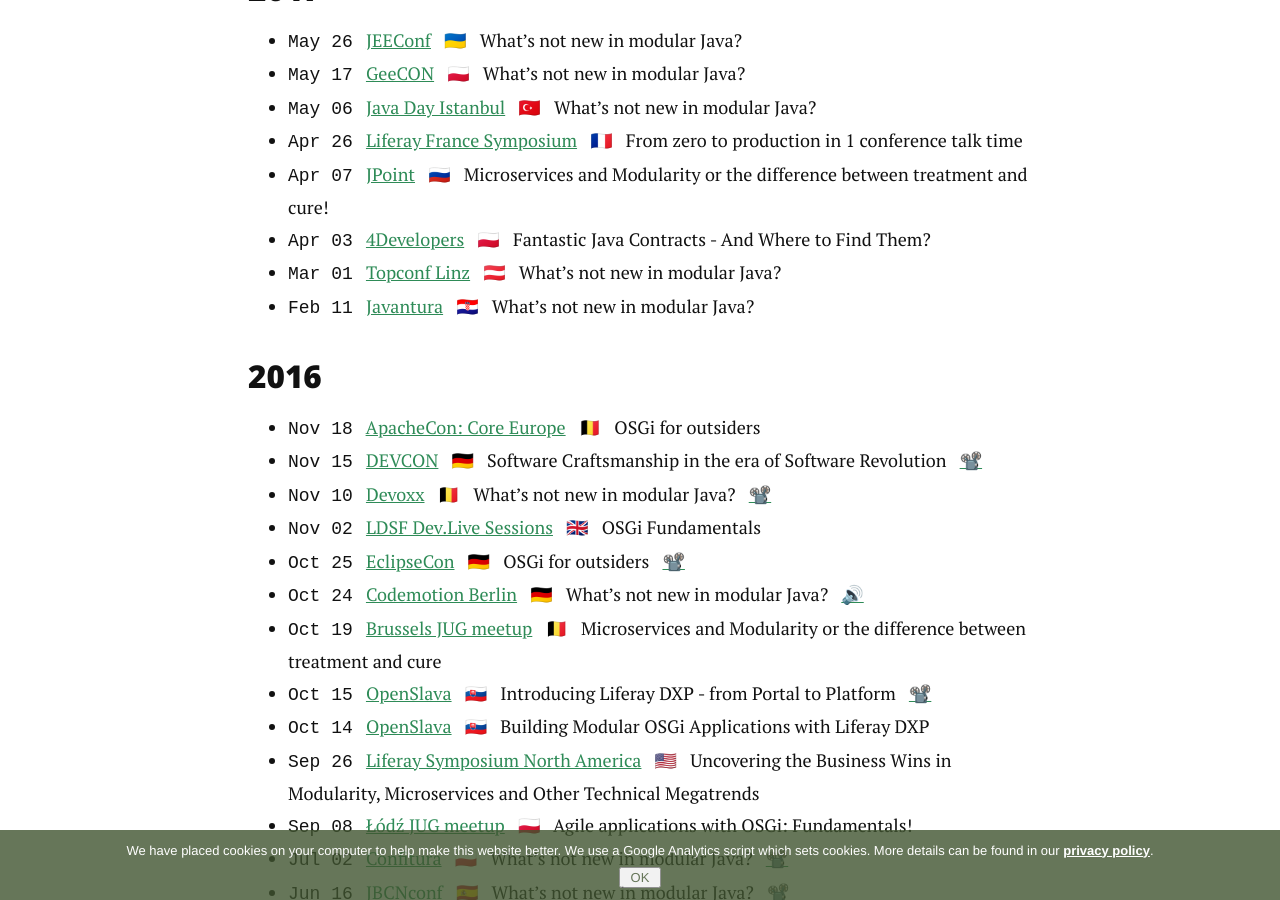
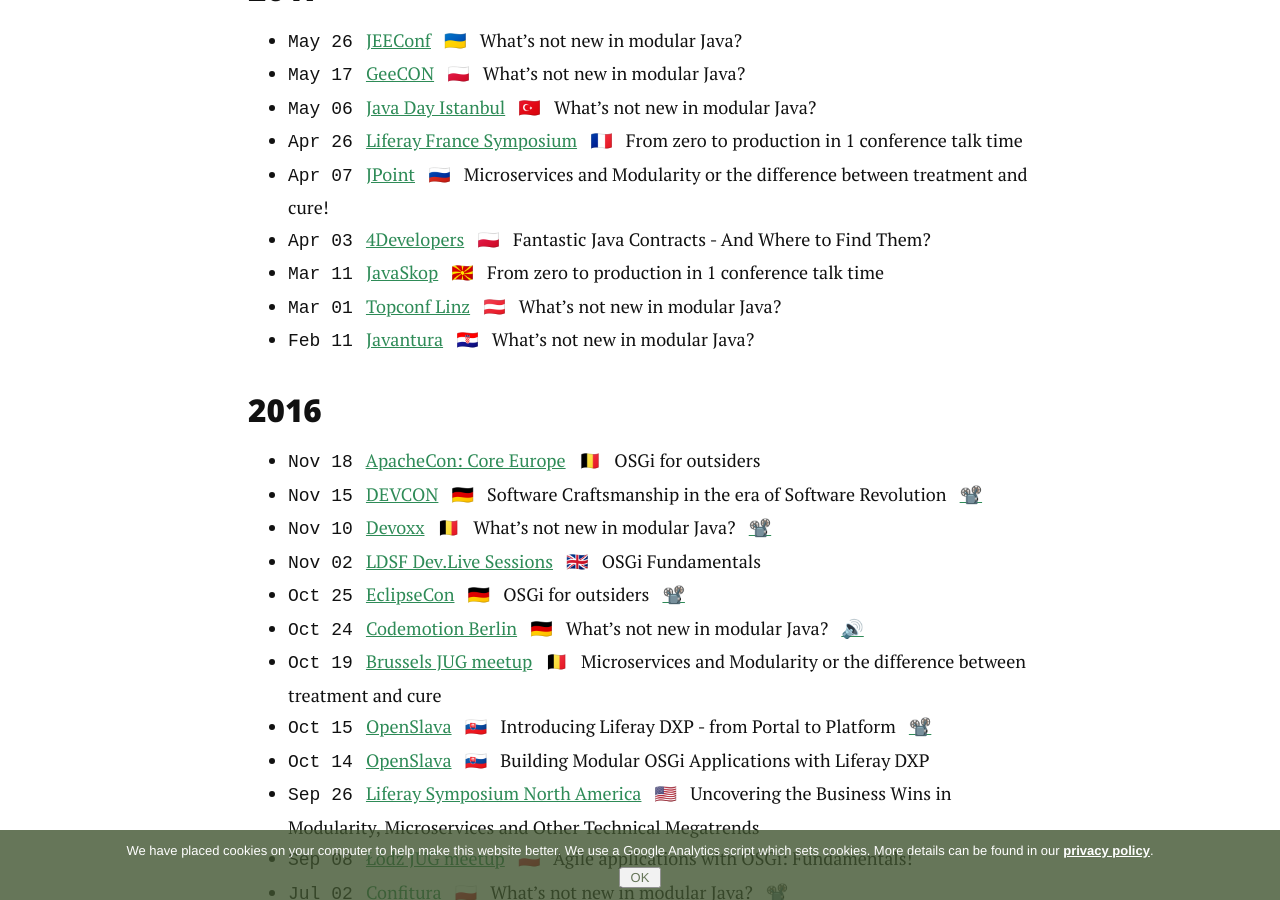
Before and after one commit to azzazzel/azzazzel.github.io, a Jekyll site: the page built from talks.md, in a window 1280 px wide and 900 px high, scrolled down 472 px. Built offline with Jekyll 4.4.1, drawn with Linux system fonts in a browser that asks for light colours; nearby versions of some CDN libraries.

Commit message:
Added JavaSkop

```diff
--- a/talks.md
+++ b/talks.md
@@ -19,6 +19,8 @@
 &nbsp; 🇷🇺 &nbsp; Microservices and Modularity or the difference between treatment and cure!
 - `Apr 03` &nbsp; [4Developers](http://2017.4developers.org.pl/)
 &nbsp; 🇵🇱 &nbsp; Fantastic Java Contracts - And Where to Find Them?
+- `Mar 11` &nbsp; [JavaSkop](http://jug.mk/event/java-day/2017-03-11-javaskop.html)
+&nbsp; 🇲🇰 &nbsp; From zero to production in 1 conference talk time
 - `Mar 01` &nbsp; [Topconf Linz](http://topconf.com/linz-2017/)
 &nbsp; 🇦🇹 &nbsp; What's not new in modular Java?
 - `Feb 11` &nbsp; [Javantura](https://javantura.com/javantura-v4/)
```
